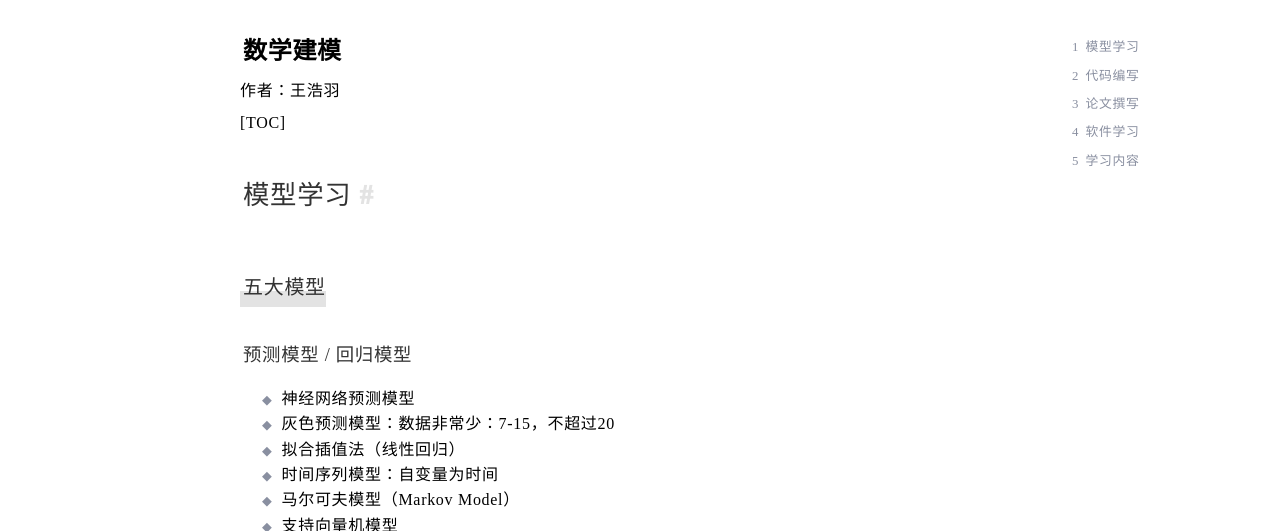
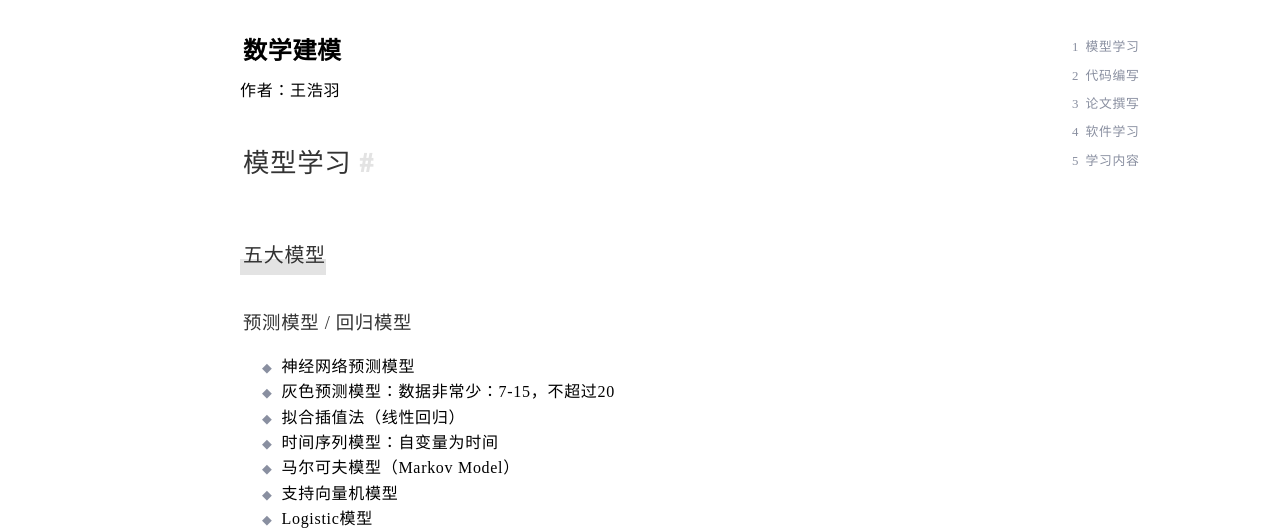
Before and after one commit to HaoyuWang141/HaoyuWang141.github.io, a plain HTML site: page 2023/03/17/Mathematical Modeling/index.html in a window 1280 px wide. Shown: the part 263-794 px from the top of the page. Drawn offline with nearby package versions, Linux system fonts and the light colour scheme; a web font is replaced by a local one.

Commit message:
Site updated: 2023-03-17 20:06:11

```diff
--- a/2023/03/17/Mathematical Modeling/index.html
+++ b/2023/03/17/Mathematical Modeling/index.html
@@ -114,7 +114,6 @@
         <!-- top型目录 -->
 
         <h1 id="数学建模"><a href="#数学建模" class="headerlink" title="数学建模"></a>数学建模</h1><p>作者：王浩羽</p>
-<p>[TOC]</p>
 <h2 id="模型学习"><a href="#模型学习" class="headerlink" title="模型学习"></a>模型学习</h2><h3 id="五大模型"><a href="#五大模型" class="headerlink" title="五大模型"></a>五大模型</h3><h4 id="预测模型-x2F-回归模型"><a href="#预测模型-x2F-回归模型" class="headerlink" title="预测模型 &#x2F; 回归模型"></a>预测模型 &#x2F; 回归模型</h4><ul>
 <li>神经网络预测模型</li>
 <li>灰色预测模型：数据非常少：7-15，不超过20</li>
```
